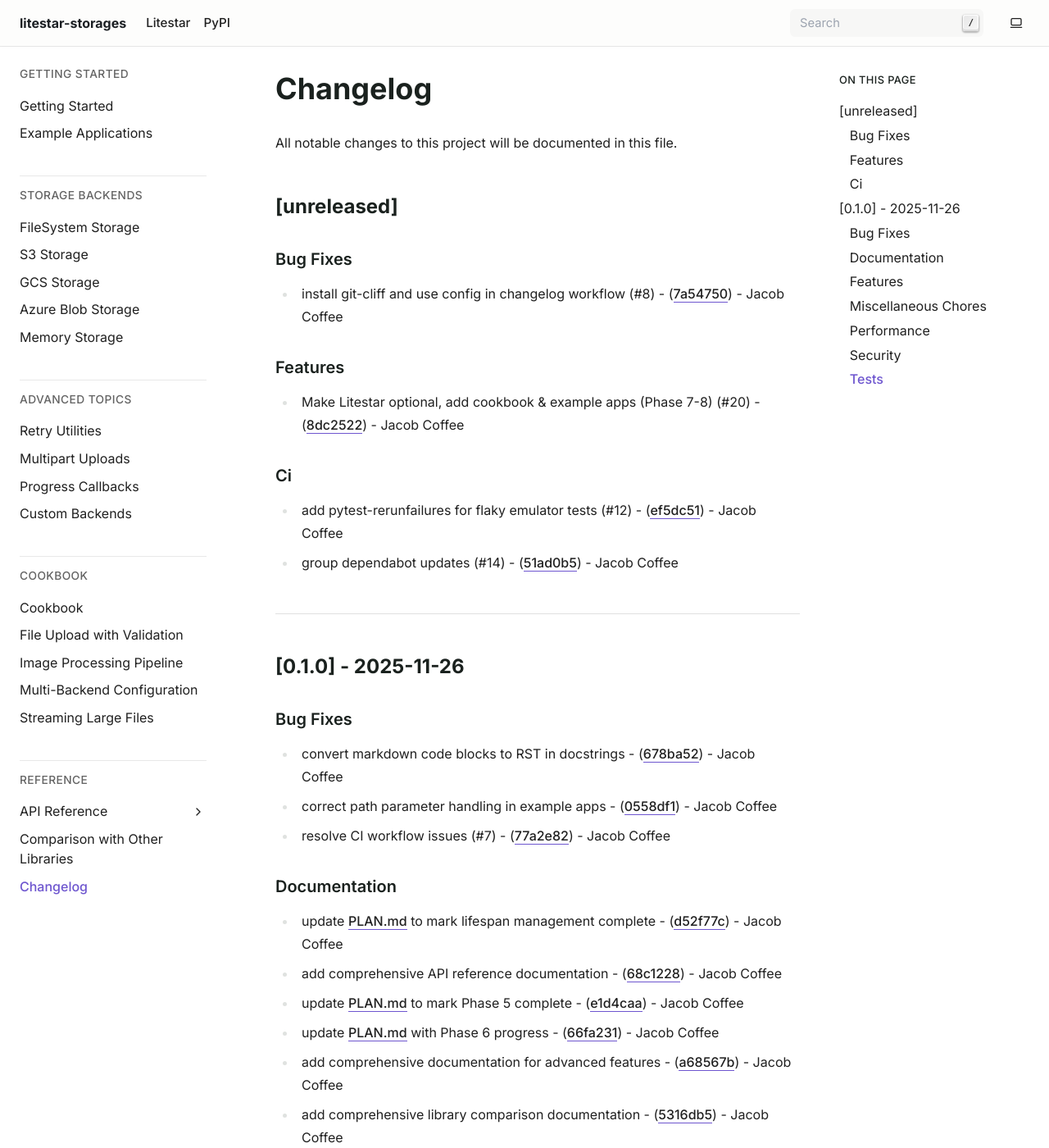
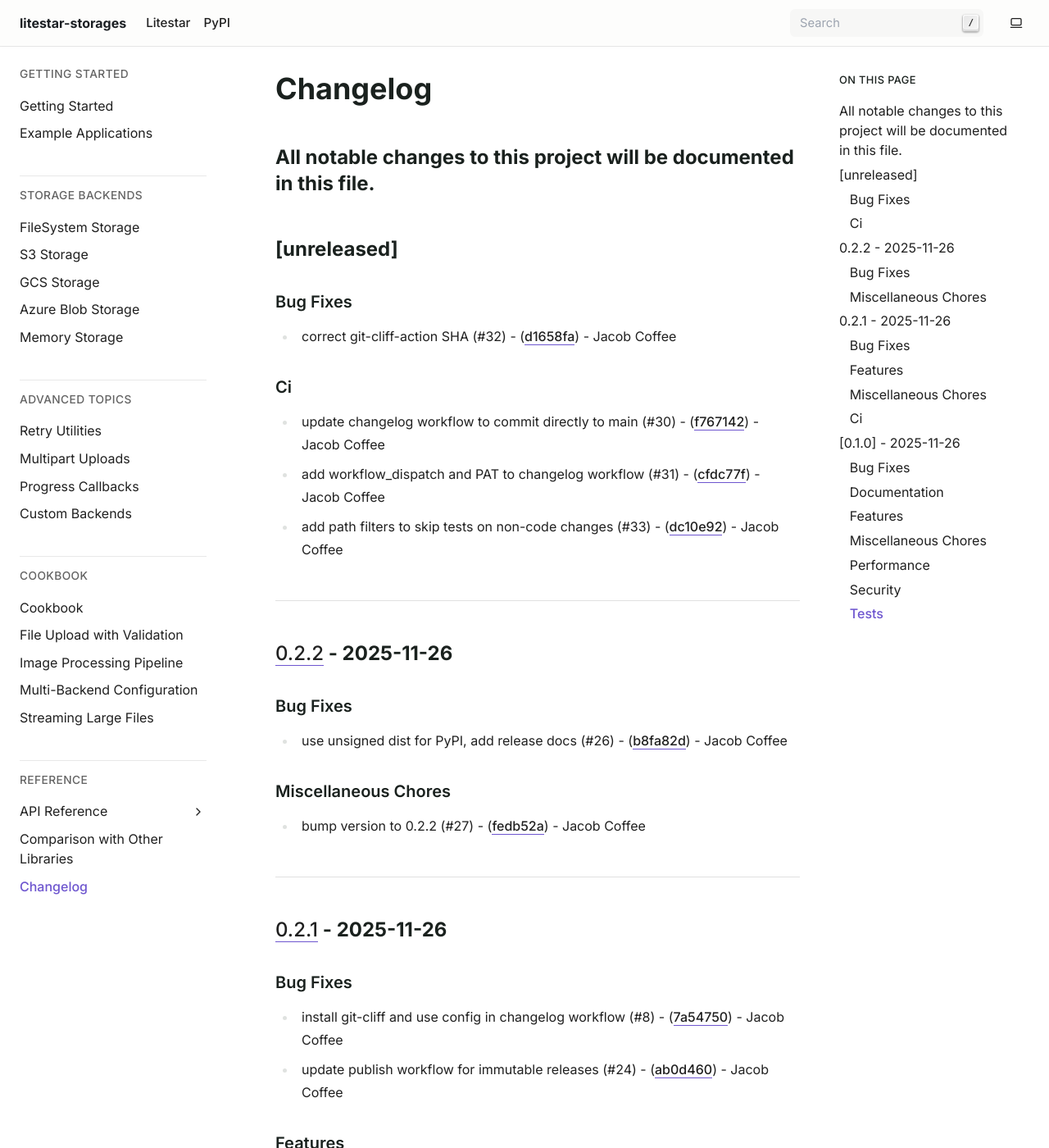
Before and after one commit to JacobCoffee/litestar-storages, a Sphinx documentation site: the page built from docs/changelog.md, in a window 1280 px wide and 1400 px high. Shown: the whole window at 82% size. Built offline with Sphinx 7.4.7, drawn with Linux system fonts in a browser that asks for light colours; the version number is read from the project's files by our own code; some of the changed text lies outside the part shown.

Commit message:
docs: regenerate changelog for v0.2.2

```diff
--- a/docs/changelog.md
+++ b/docs/changelog.md
@@ -1,22 +1,53 @@
 # Changelog
 
 All notable changes to this project will be documented in this file.
-
-
+---
 ## [unreleased]
 
 ### Bug Fixes
 
+- correct git-cliff-action SHA (#32) - ([d1658fa](https://github.com/JacobCoffee/litestar-storages/commit/d1658fa2fdecd21f822fb97c96ed2bcb55b42c24)) - Jacob Coffee
+
+### Ci
+
+- update changelog workflow to commit directly to main (#30) - ([f767142](https://github.com/JacobCoffee/litestar-storages/commit/f767142876918e570b0bf9e658cac50c861e51e4)) - Jacob Coffee
+- add workflow_dispatch and PAT to changelog workflow (#31) - ([cfdc77f](https://github.com/JacobCoffee/litestar-storages/commit/cfdc77fa255d2ed54d11c19a9551762cfa0ec736)) - Jacob Coffee
+- add path filters to skip tests on non-code changes (#33) - ([dc10e92](https://github.com/JacobCoffee/litestar-storages/commit/dc10e92256a9227c033ec4316cf7865fb720a877)) - Jacob Coffee
+
+---
+## [0.2.2](https://github.com/JacobCoffee/litestar-storages/compare/v0.2.1..v0.2.2) - 2025-11-26
+
+### Bug Fixes
+
+- use unsigned dist for PyPI, add release docs (#26) - ([b8fa82d](https://github.com/JacobCoffee/litestar-storages/commit/b8fa82db1a7ee9e0bd3ad48e82b1a1c07dfff9eb)) - Jacob Coffee
+
+### Miscellaneous Chores
+
+- bump version to 0.2.2 (#27) - ([fedb52a](https://github.com/JacobCoffee/litestar-storages/commit/fedb52a0c0dcc6319f8cff9aa730945e3360f2fe)) - Jacob Coffee
+
+---
+## [0.2.1](https://github.com/JacobCoffee/litestar-storages/compare/v0.1.0..v0.2.1) - 2025-11-26
+
+### Bug Fixes
+
 - install git-cliff and use config in changelog workflow (#8) - ([7a54750](https://github.com/JacobCoffee/litestar-storages/commit/7a547501919a438405e1707b482e0c8a68603a0a)) - Jacob Coffee
+- update publish workflow for immutable releases (#24) - ([ab0d460](https://github.com/JacobCoffee/litestar-storages/commit/ab0d4604c7514802f047648978f47f47c5f0c49c)) - Jacob Coffee
 
 ### Features
 
 - Make Litestar optional, add cookbook & example apps (Phase 7-8) (#20) - ([8dc2522](https://github.com/JacobCoffee/litestar-storages/commit/8dc2522d2e7cd658d36f7d57d51a6c50b7d2c5c9)) - Jacob Coffee
 
+### Miscellaneous Chores
+
+- **(deps)** bump the actions group across 1 directory with 10 updates (#22) - ([1e69c3d](https://github.com/JacobCoffee/litestar-storages/commit/1e69c3deb0ef1585416986201d6466df400c36a2)) - dependabot[bot]
+- pre-release cleanup for v0.2.0 (#21) - ([0ab6994](https://github.com/JacobCoffee/litestar-storages/commit/0ab69946bf2e2632278ec2788738c5ac12565fbf)) - Jacob Coffee
+- bump version to 0.2.0 (#23) - ([565281d](https://github.com/JacobCoffee/litestar-storages/commit/565281dd3da9c10312ff542df104799ab002e324)) - Jacob Coffee
+- bump version to 0.2.1 (#25) - ([b8f8fbd](https://github.com/JacobCoffee/litestar-storages/commit/b8f8fbd336b4f711599be4a7217bdb43483fd1f2)) - Jacob Coffee
+
 ### Ci
 
 - add pytest-rerunfailures for flaky emulator tests (#12) - ([ef5dc51](https://github.com/JacobCoffee/litestar-storages/commit/ef5dc516a11381ee770333d4ab1c6e5278490ffa)) - Jacob Coffee
-- group dependabot updates (#14) - ([51ad0b5](https://github.com/JacobCoffee/litestar-storages/commit/51ad0b588755e5e3427c0c3aeb208e4da11dc3a7)) - Jacob Coffee
+- group dependabot updates  (#14) - ([51ad0b5](https://github.com/JacobCoffee/litestar-storages/commit/51ad0b588755e5e3427c0c3aeb208e4da11dc3a7)) - Jacob Coffee
 
 ---
 ## [0.1.0] - 2025-11-26
```
